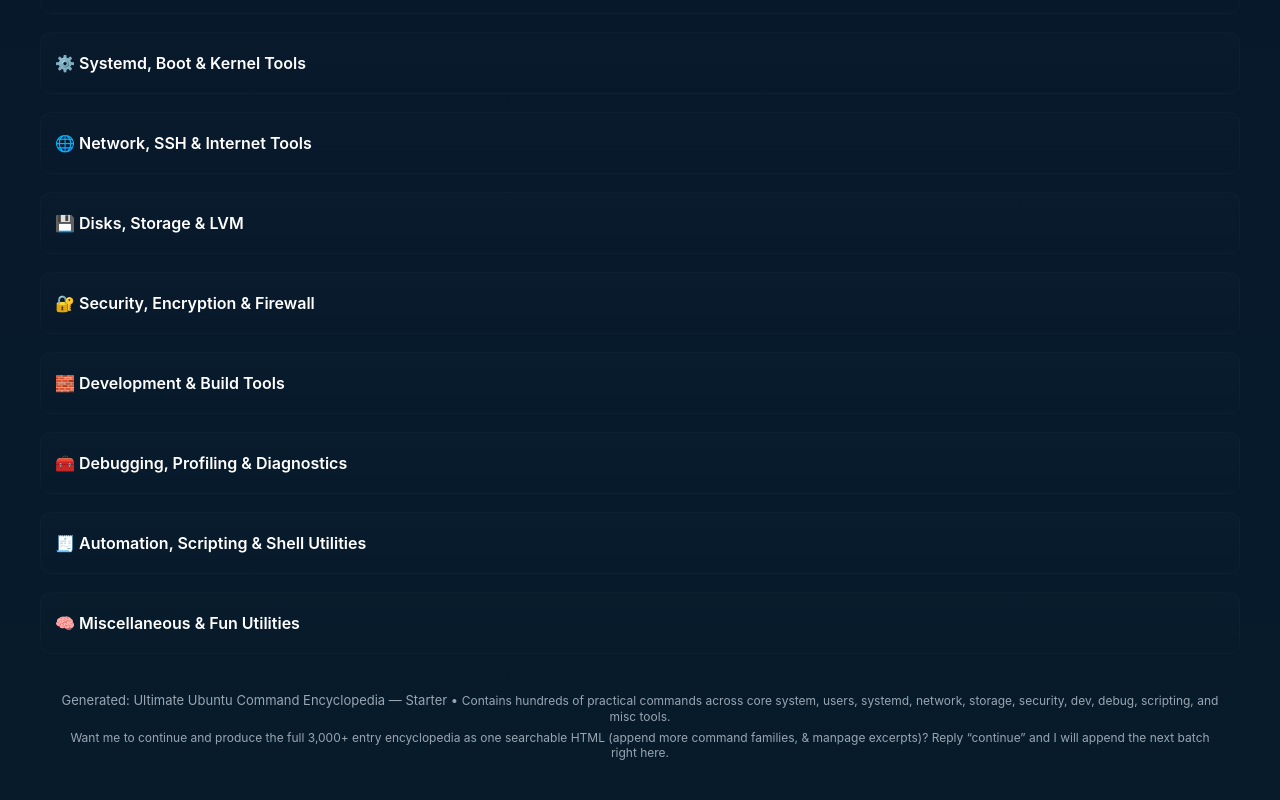
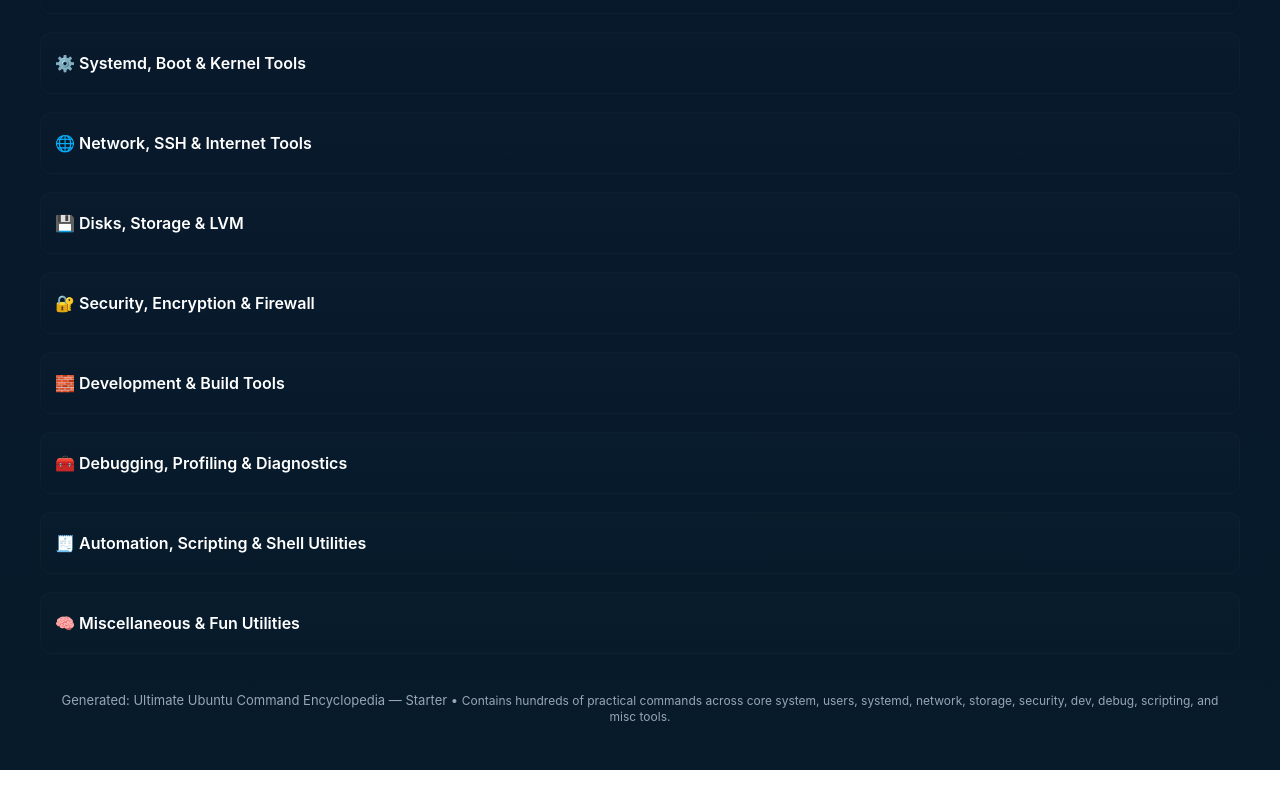
Before and after one commit to Sankeerth2005/ubuntu-command-encyclopedia, a plain HTML site: page index.html in a window 1280 px wide. Shown: the part 2365-3165 px from the top of the page. After the commit the page ends 3135 px from the top, so only its background shows below. Drawn offline with Linux system fonts and the light colour scheme.

Commit message:
edited the code with minor changes

```diff
--- a/index.html
+++ b/index.html
@@ -465,7 +465,7 @@
 
   <footer>
     <div>Generated: Ultimate Ubuntu Command Encyclopedia — Starter • <span class="small">Contains hundreds of practical commands across core system, users, systemd, network, storage, security, dev, debug, scripting, and misc tools.</span></div>
-    <div style="margin-top:6px" class="small">Want me to continue and produce the full 3,000+ entry encyclopedia as one searchable HTML (append more command families, & manpage excerpts)? Reply “continue” and I will append the next batch right here.</div>
+    <div style="margin-top:6px" class="small"></div>
   </footer>
 </main>
 
```
